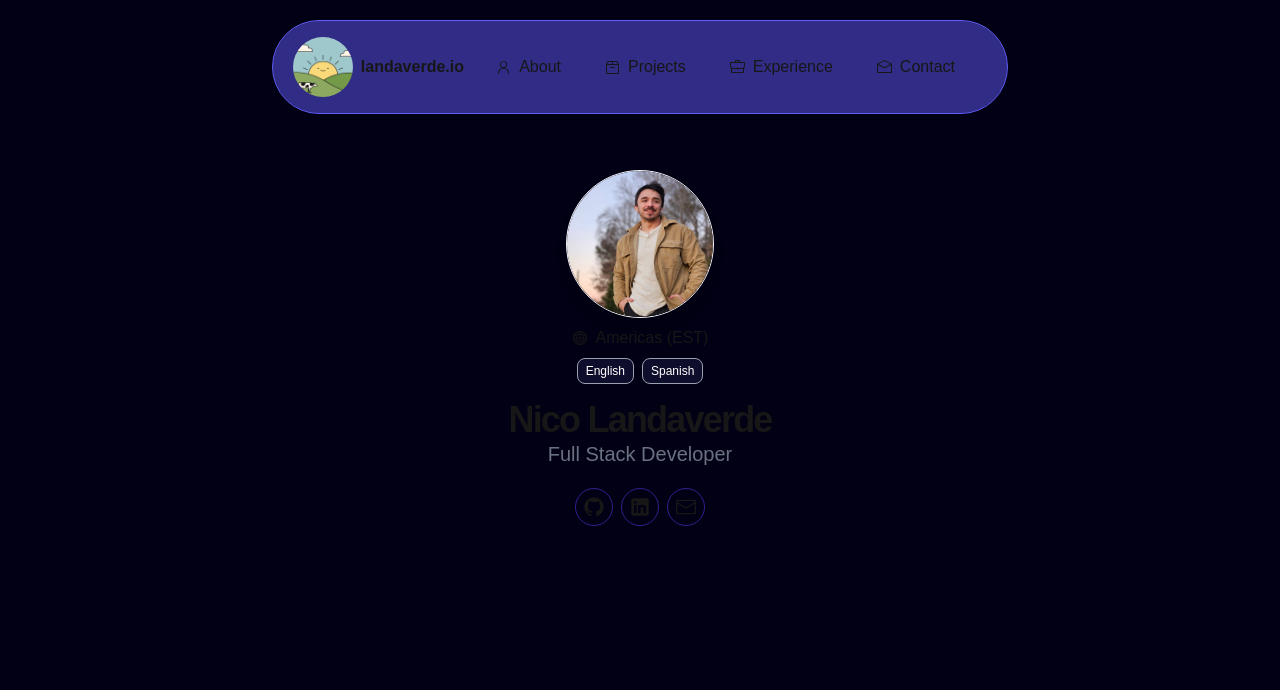
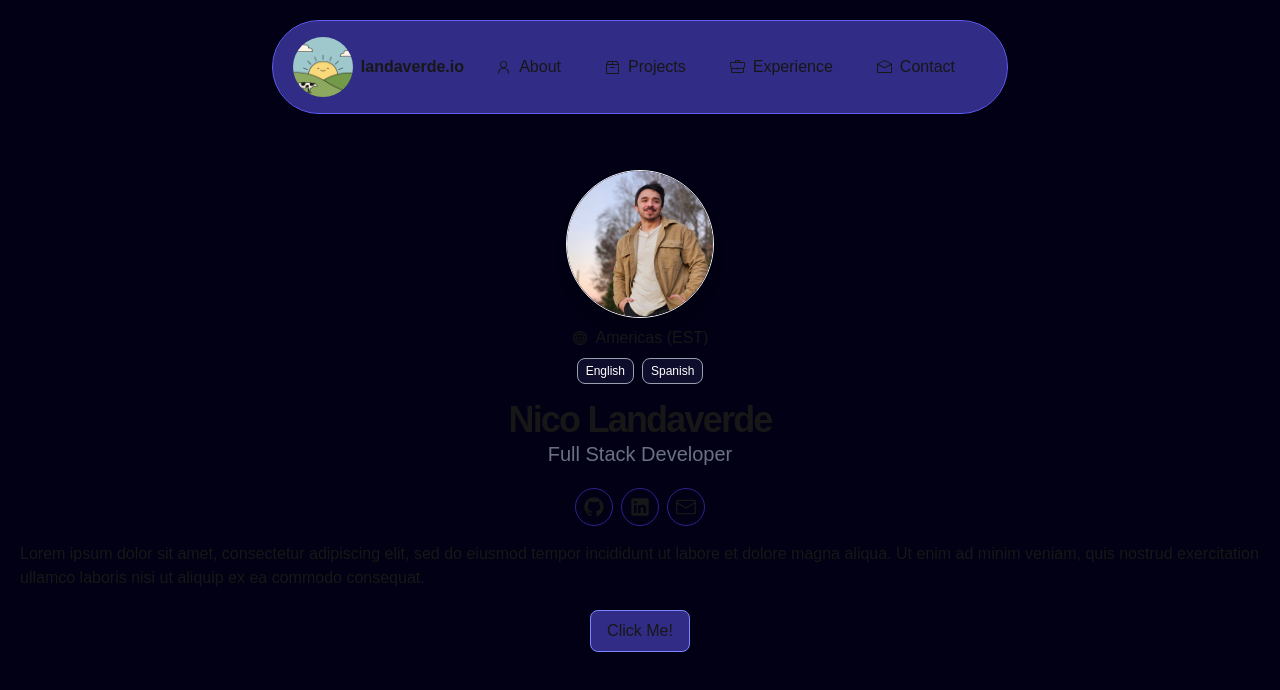
Before and after one commit to landaverdend/portfolio-site, a Next.js app: page / in a window 1280 px wide. Shown: the top 690 px of the page. Built offline with nearby package versions, Linux system fonts and the light colour scheme.

Commit message:
asdfasdf

```diff
--- a/app/page.tsx
+++ b/app/page.tsx
@@ -35,6 +35,19 @@ export default function Home() {
             <SocialButton href="mailto:nicodemus.landaverde98@gmail.com" icon={<EnvelopeClosedIcon className="w-5 h-5" />} />
           </div>
         </div>
+
+        <div className="flex flex-col items-center justify-center w-full gap-5">
+          <p className="mx-5">
+            Lorem ipsum dolor sit amet, consectetur adipiscing elit, sed do eiusmod tempor incididunt ut labore et dolore magna
+            aliqua. Ut enim ad minim veniam, quis nostrud exercitation ullamco laboris nisi ut aliquip ex ea commodo consequat.
+          </p>
+
+          <div className="">
+            <button className="bg-indigo-900 rounded-lg px-4 py-2  border border-indigo-400">
+              <span>Click Me!</span>
+            </button>
+          </div>
+        </div>
       </main>
     </div>
   );
```
